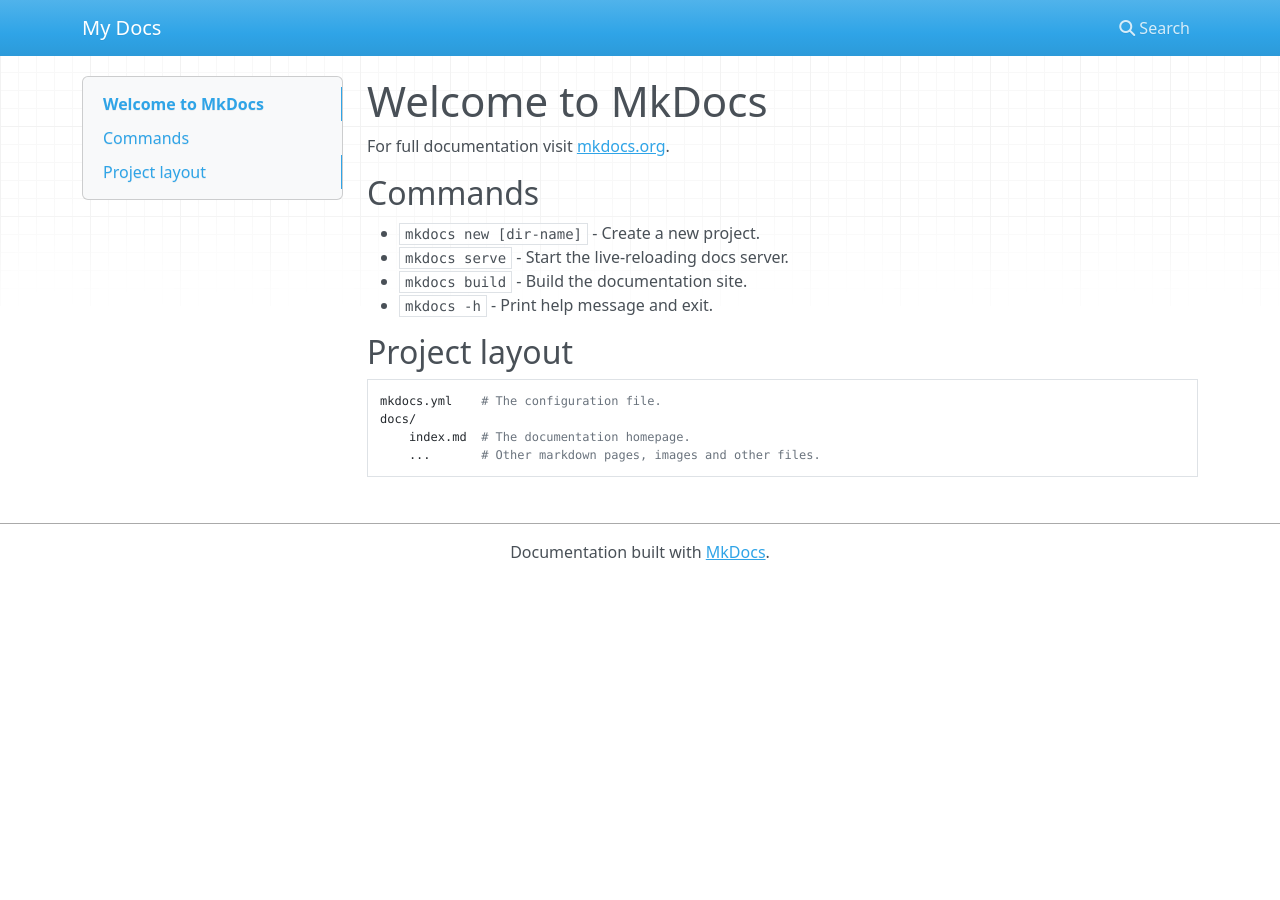
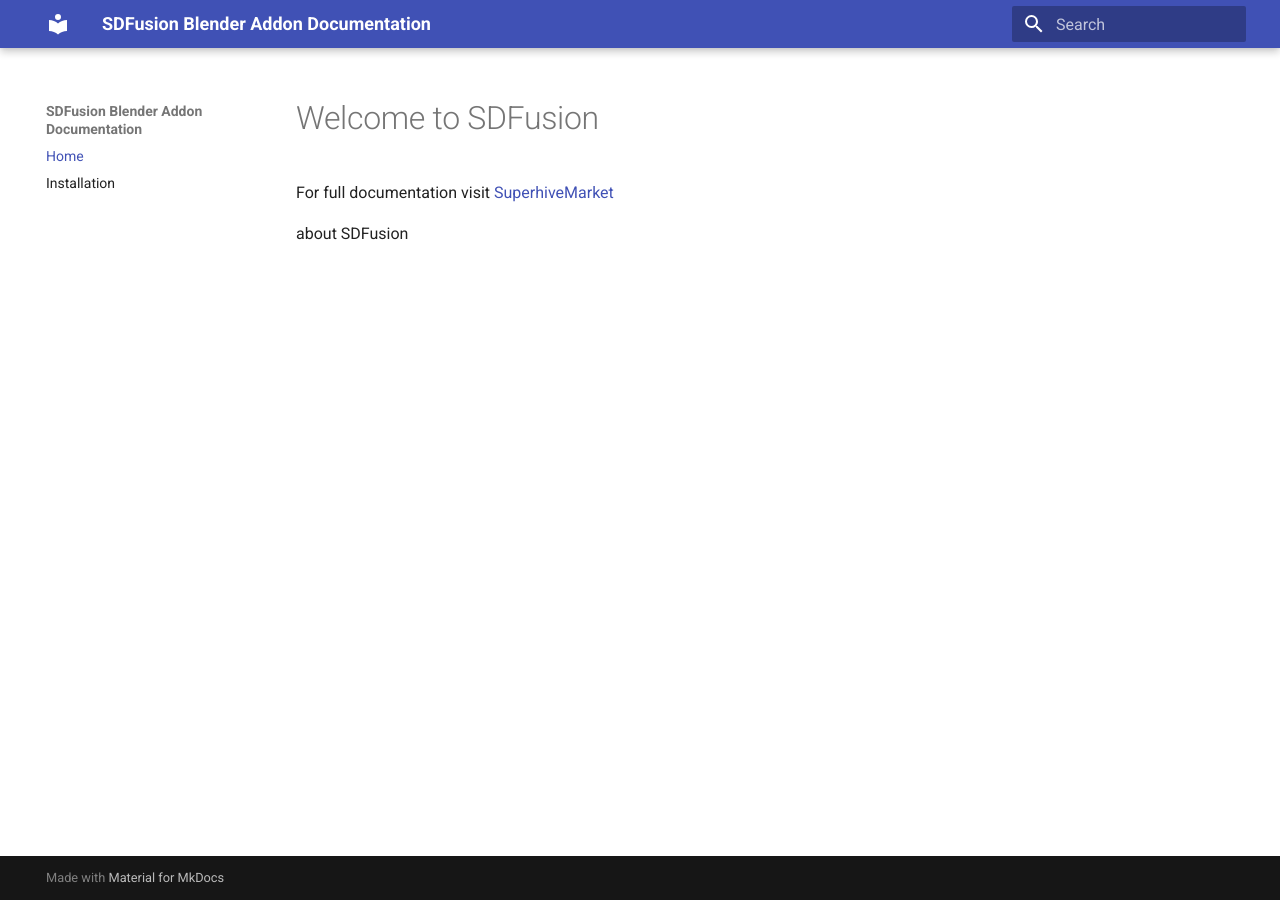
Before and after one commit to hinatahugu29/sdfusion-blender-addon, an MkDocs documentation site: the page built from docs/index.md, in a window 1280 px wide. Built offline with MkDocs 1.6.1 and Material for MkDocs 9.7.7, drawn with Linux system fonts in a browser that asks for light colours; nearby versions of some CDN libraries.

Commit message:
Add MkDocs document structure

```diff
--- a/docs/index.md
+++ b/docs/index.md
@@ -1,17 +1,5 @@
-# Welcome to MkDocs
+# Welcome to SDFusion
 
-For full documentation visit [mkdocs.org](https://www.mkdocs.org).
+For full documentation visit [SuperhiveMarket](https://superhivemarket.com/products/sdfusion/?ref=1435)
 
-## Commands
-
-* `mkdocs new [dir-name]` - Create a new project.
-* `mkdocs serve` - Start the live-reloading docs server.
-* `mkdocs build` - Build the documentation site.
-* `mkdocs -h` - Print help message and exit.
-
-## Project layout
-
-    mkdocs.yml    # The configuration file.
-    docs/
-        index.md  # The documentation homepage.
-        ...       # Other markdown pages, images and other files.
+about SDFusion
--- a/mkdocs.yml
+++ b/mkdocs.yml
@@ -1 +1,8 @@
-site_name: My Docs
+site_name: SDFusion Blender Addon Documentation
+site_url: https://sdfusion-blender-addon.readthedocs.io/
+
+theme:
+  name: material  # 美しいUI（pip install mkdocs-materialでインストール）
+nav:
+  - Home: index.md
+  - Installation: installation.md  # これでOK
```
Also changed, not shown: docs/installation.md (added, +12 -0 lines).
